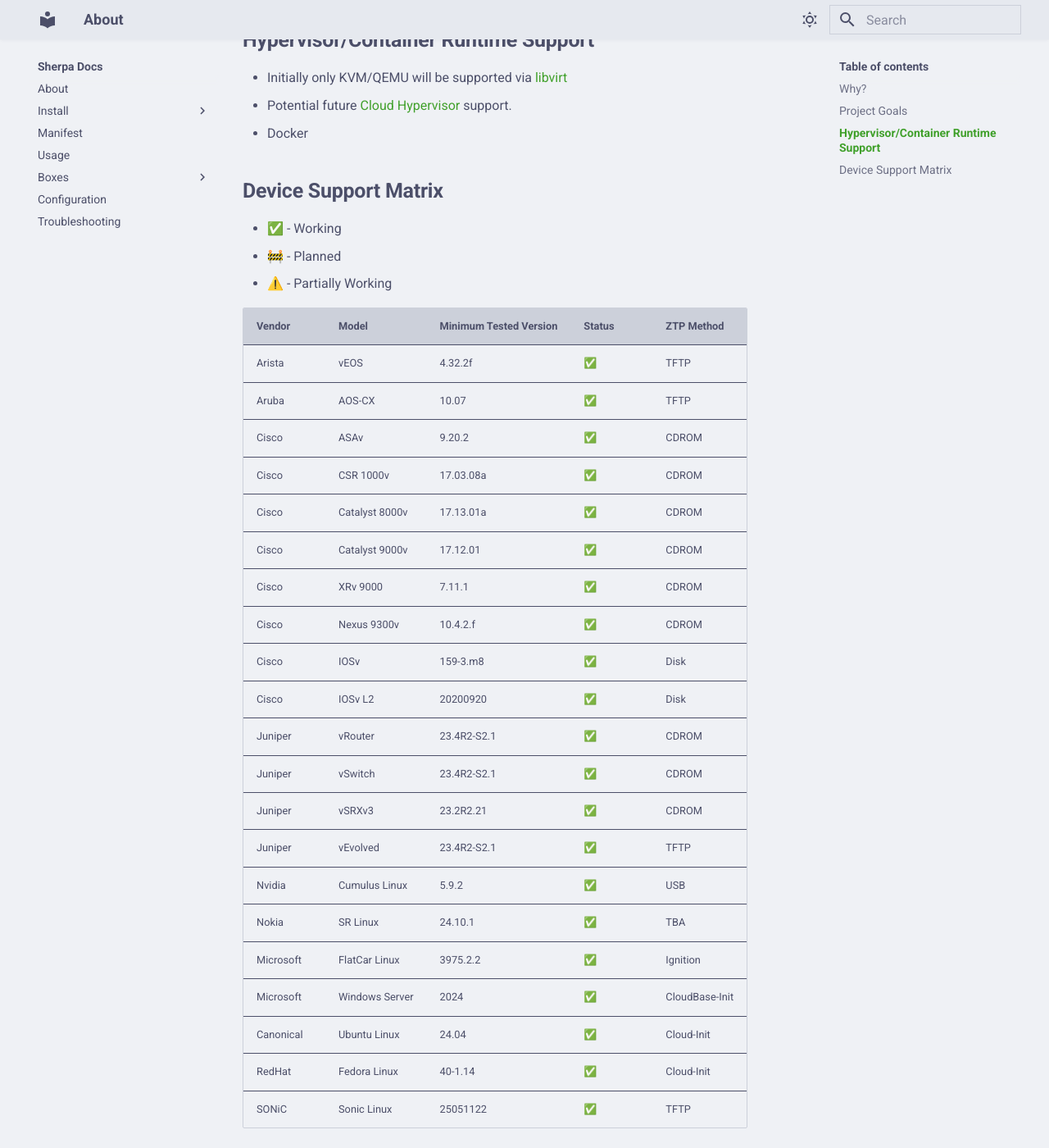
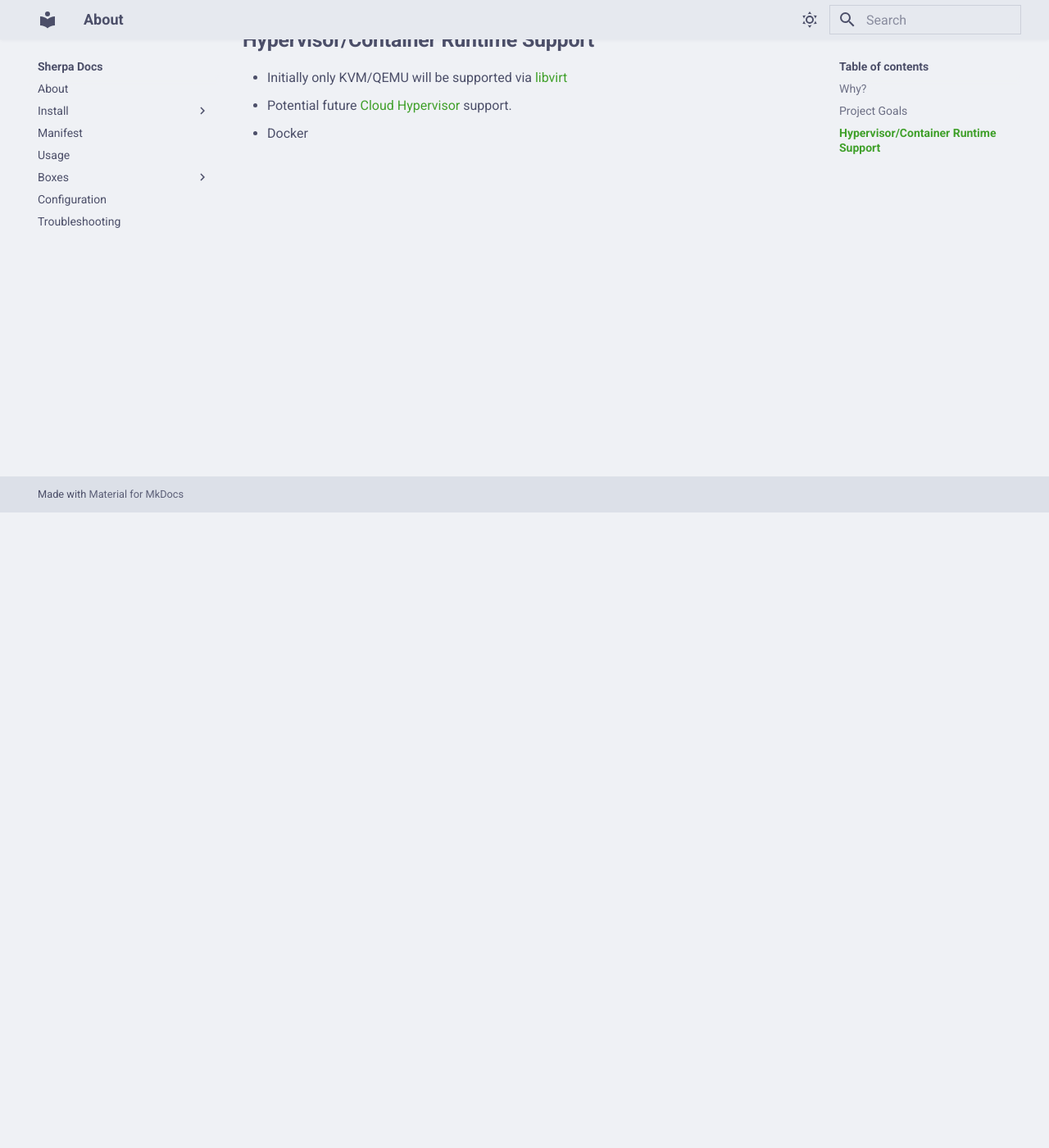
Before and after one commit to bwks/sherpa-docs, an MkDocs documentation site: the page built from docs/about.md, in a window 1280 px wide and 1400 px high, scrolled down 775 px. Shown: the whole window at 82% size. Built offline with MkDocs 1.6.1 and Material for MkDocs 9.7.7, drawn with Linux system fonts in a browser that asks for light colours.

Commit message:
update supported devices

```diff
--- a/docs/about.md
+++ b/docs/about.md
@@ -24,33 +24,3 @@
 - Initially only KVM/QEMU will be supported via [libvirt](https://libvirt.org/)
 - Potential future [Cloud Hypervisor](https://github.com/cloud-hypervisor/cloud-hypervisor) support.
 - Docker
-
-## Device Support Matrix
-
-- ✅ - Working
-- 🚧 - Planned
-- ⚠️ - Partially Working
-
-| Vendor    | Model          | Minimum Tested Version | Status | ZTP Method     |
-| --------- | -------------- | ---------------------- | ------ | -------------- |
-| Arista    | vEOS           | 4.32.2f                | ✅     | TFTP           |
-| Aruba     | AOS-CX         | 10.07                  | ✅     | TFTP           |
-| Cisco     | ASAv           | 9.20.2                 | ✅     | CDROM          |
-| Cisco     | CSR 1000v      | 17.03.08a              | ✅     | CDROM          |
-| Cisco     | Catalyst 8000v | 17.13.01a              | ✅     | CDROM          |
-| Cisco     | Catalyst 9000v | 17.12.01               | ✅     | CDROM          |
-| Cisco     | XRv 9000       | 7.11.1                 | ✅     | CDROM          |
-| Cisco     | Nexus 9300v    | 10.4.2.f               | ✅     | CDROM          |
-| Cisco     | IOSv           | 159-3.m8               | ✅     | Disk           |
-| Cisco     | IOSv L2        | 20200920               | ✅     | Disk           |
-| Juniper   | vRouter        | 23.4R2-S2.1            | ✅     | CDROM          |
-| Juniper   | vSwitch        | 23.4R2-S2.1            | ✅     | CDROM          |
-| Juniper   | vSRXv3         | 23.2R2.21              | ✅     | CDROM          |
-| Juniper   | vEvolved       | 23.4R2-S2.1            | ✅     | TFTP           |
-| Nvidia    | Cumulus Linux  | 5.9.2                  | ✅     | USB            |
-| Nokia     | SR Linux       | 24.10.1                | ✅     | TBA            |
-| Microsoft | FlatCar Linux  | 3975.2.2               | ✅     | Ignition       |
-| Microsoft | Windows Server | 2024                   | ✅     | CloudBase-Init |
-| Canonical | Ubuntu Linux   | 24.04                  | ✅     | Cloud-Init     |
-| RedHat    | Fedora Linux   | 40-1.14                | ✅     | Cloud-Init     |
-| SONiC     | Sonic Linux    | 25051122               | ✅     | TFTP           |
```
Also changed, not shown: docs/boxes/supported-devices.md (+36 -0 lines).
